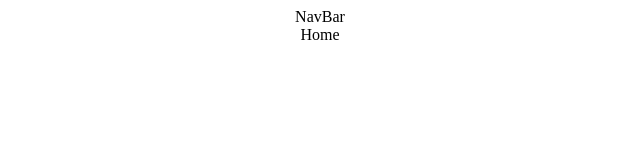
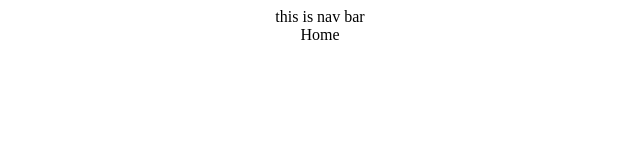
Before and after one commit to addisuanley2010/shoppin_app, a React (Create React App) app in the folder frontend/: page / in a window 1280 px wide. Shown: the top 160 px of the page, without its empty margins (320-960 px from the left). Built offline with nearby package versions, Linux system fonts and the light colour scheme.

Commit message:
navbar updated

```diff
--- a/frontend/src/components/NavBar.jsx
+++ b/frontend/src/components/NavBar.jsx
@@ -2,7 +2,7 @@ import React from 'react'
 
 const NavBar = () => {
   return (
-    <div>NavBar</div>
+    <div>this is nav bar</div>
   )
 }
 
```
